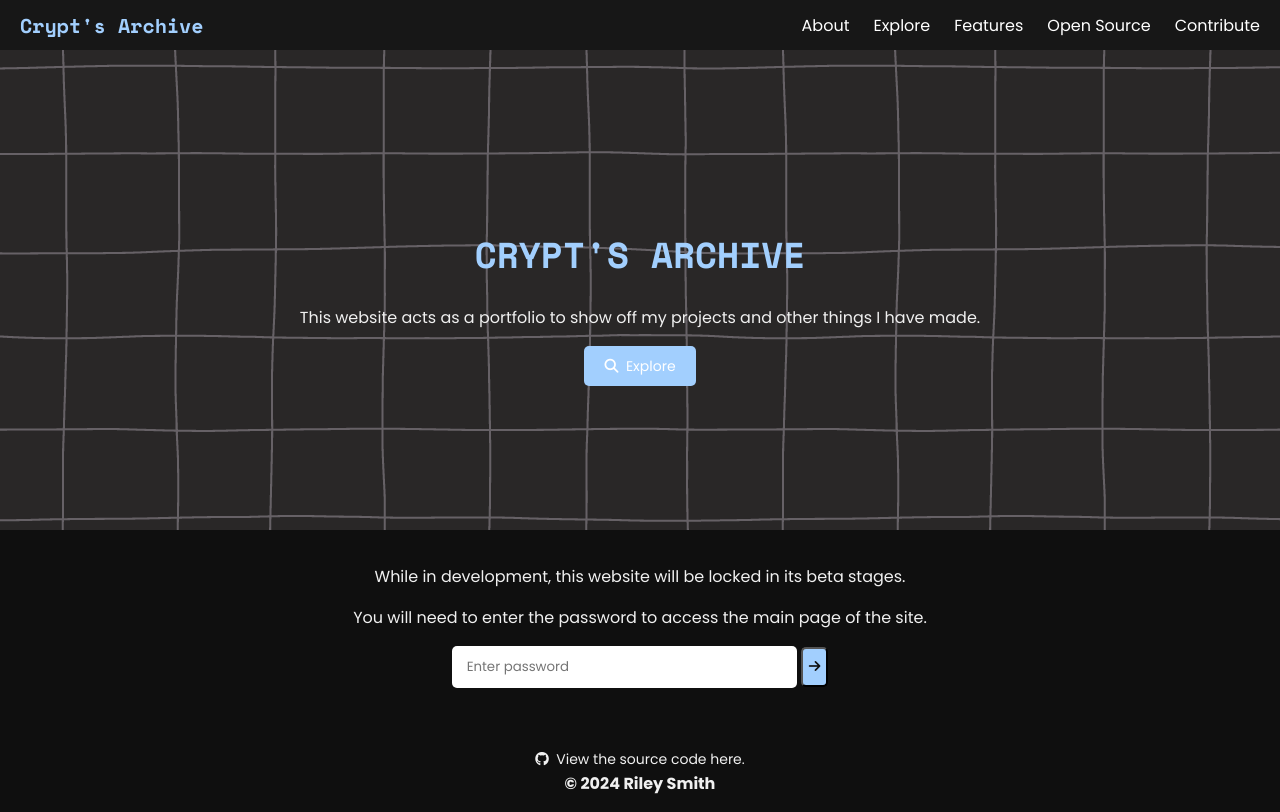
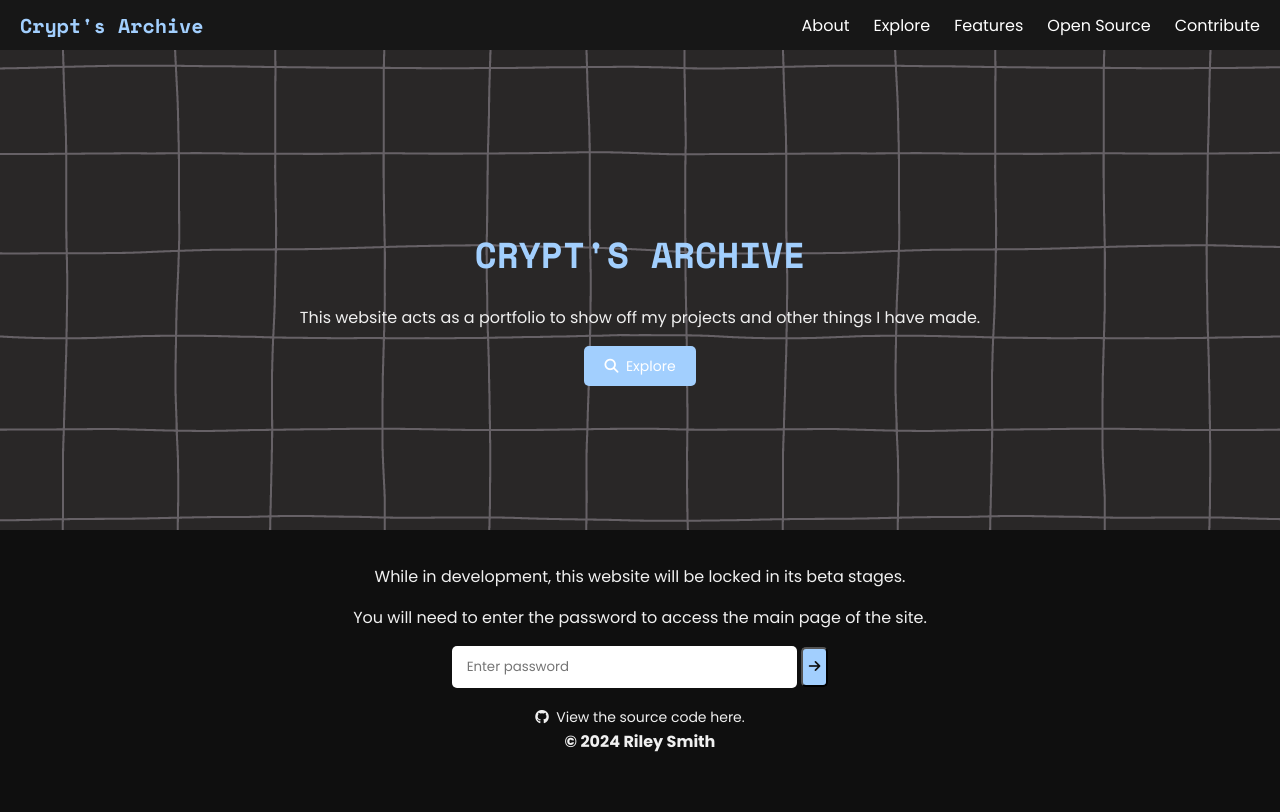
Before and after one commit to rileyasmith/rileyasmith.github.io, a website: page index.html in a window 1280 px wide. Drawn offline with nearby package versions, Linux system fonts and the light colour scheme.

Commit message:
Fixing home page.

```diff
--- a/index.html
+++ b/index.html
@@ -37,8 +37,7 @@
     </div>
   </div>
 
-  <div class="content">
-  <div class="page-section" id="#access">
+  <div class="content" id="#access">
     <!-- <h2> CRYPT'S ARCHIVE </h2>
     <h3> Crypt's Archive </h3> -->
     <br>
@@ -48,7 +47,6 @@
       <input type="password" class="inputtext" name="invitecode" maxlength="6" placeholder="Enter password" required>
       <button type="submit" name="register"><i class="fa-solid fa-arrow-right"></i></button>
     </form>
-  </div>
 
       <table cellspacing="0" cellpadding="2" border="0" width="100%">
         <tbody>
```
